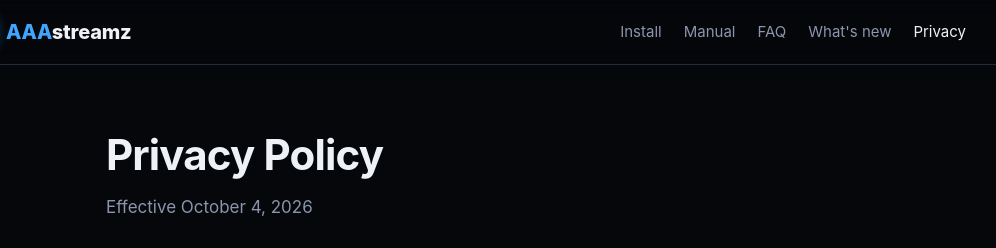
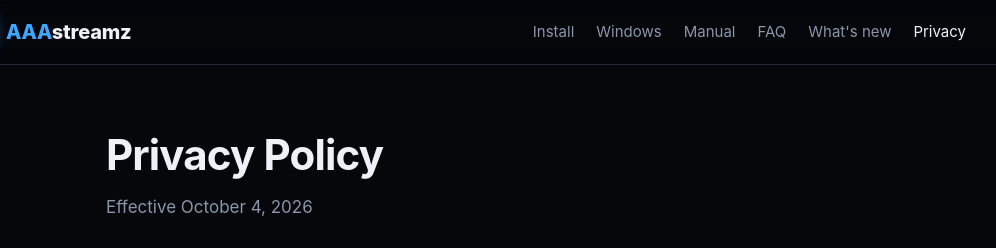
Before and after one commit to wardogone11/aaastreamz-site, a plain HTML site: page privacy.html in a window 1280 px wide. Shown: the top 248 px of the page, 174-1170 px from the left. Drawn offline with Linux system fonts and the light colour scheme.

Commit message:
Add Windows link to the menu

```diff
--- a/privacy.html
+++ b/privacy.html
@@ -27,6 +27,7 @@
       <a class="brand" href="index.html"><img class="logo" src="img/icon-64.png" width="30" height="30" alt=""><span><span class="aaa">AAA</span>streamz</span></a>
       <nav class="nav">
         <a href="index.html#install">Install</a>
+        <a href="windows.html">Windows</a>
         <a href="guide.html">Manual</a>
         <a href="faq.html">FAQ</a>
         <a href="releases.html">What's new</a>
```
